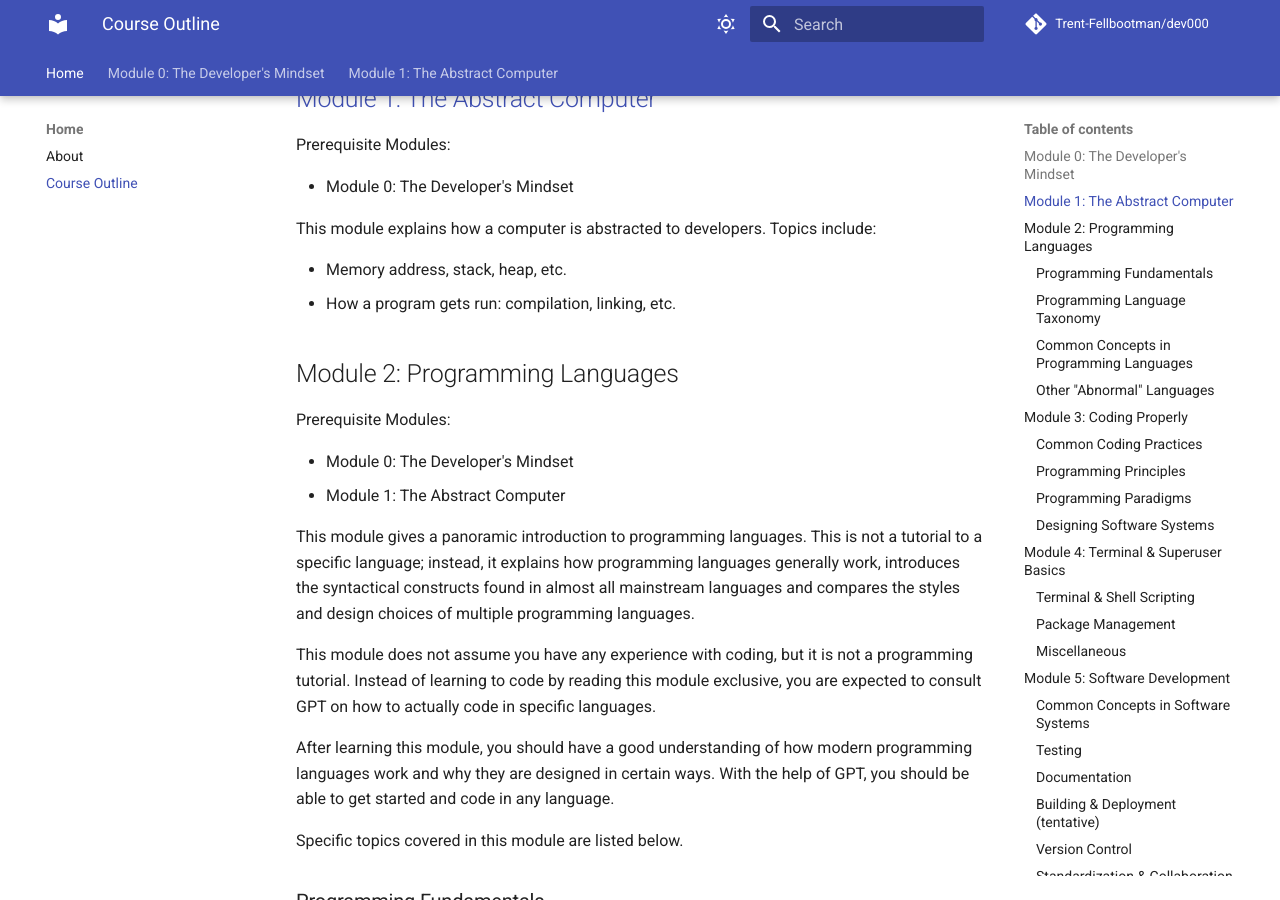
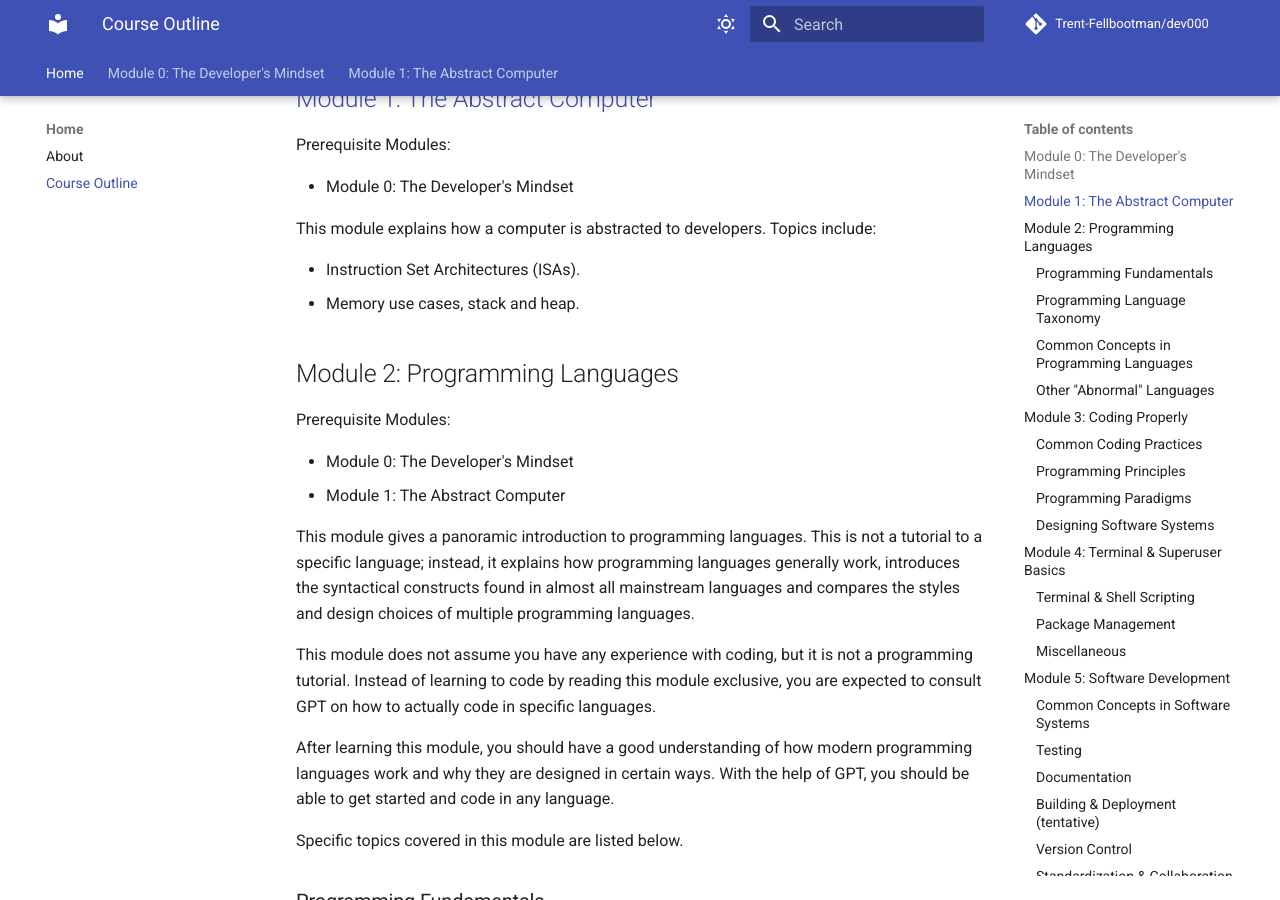
Before and after one commit to Trent-Fellbootman/dev000, an MkDocs documentation site: the page built from docs/outline.md, in a window 1280 px wide and 900 px high, scrolled down 530 px. Built offline with MkDocs 1.6.1 and Material for MkDocs 9.7.7, drawn with Linux system fonts in a browser that asks for light colours; comment, search, counter and statistics services are not loaded.

Commit message:
Update course outline

```diff
--- a/docs/outline.md
+++ b/docs/outline.md
@@ -22,8 +22,8 @@ Prerequisite Modules:
 
 This module explains how a computer is abstracted to developers. Topics include:
 
-- Memory address, stack, heap, etc.
-- How a program gets run: compilation, linking, etc.
+- Instruction Set Architectures (ISAs).
+- Memory use cases, stack and heap.
 
 ## Module 2: Programming Languages
 
```
Also changed, not shown: other parts of docs/outline.md (+1 -1 lines).
